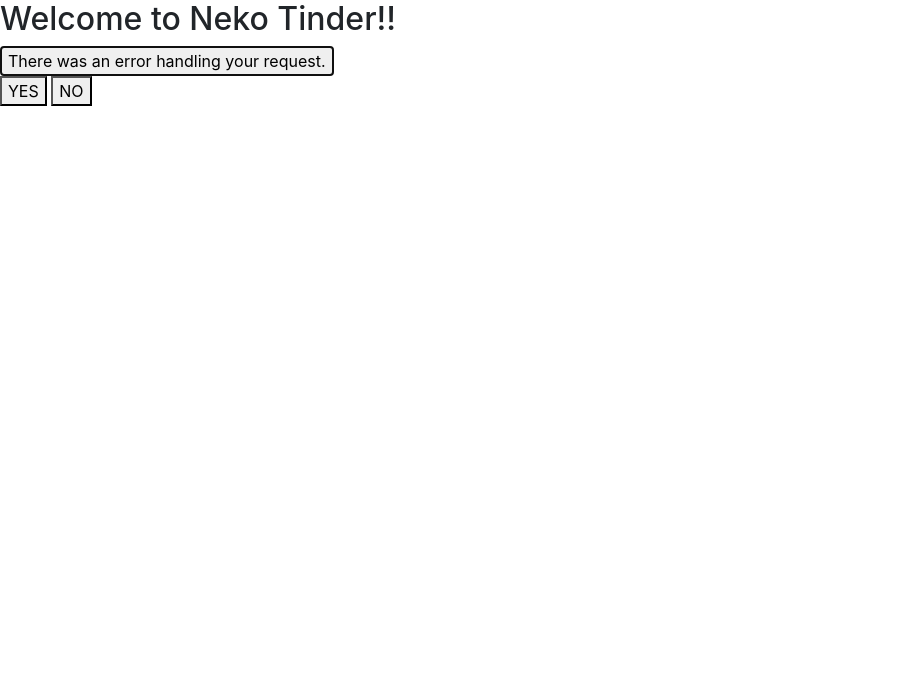
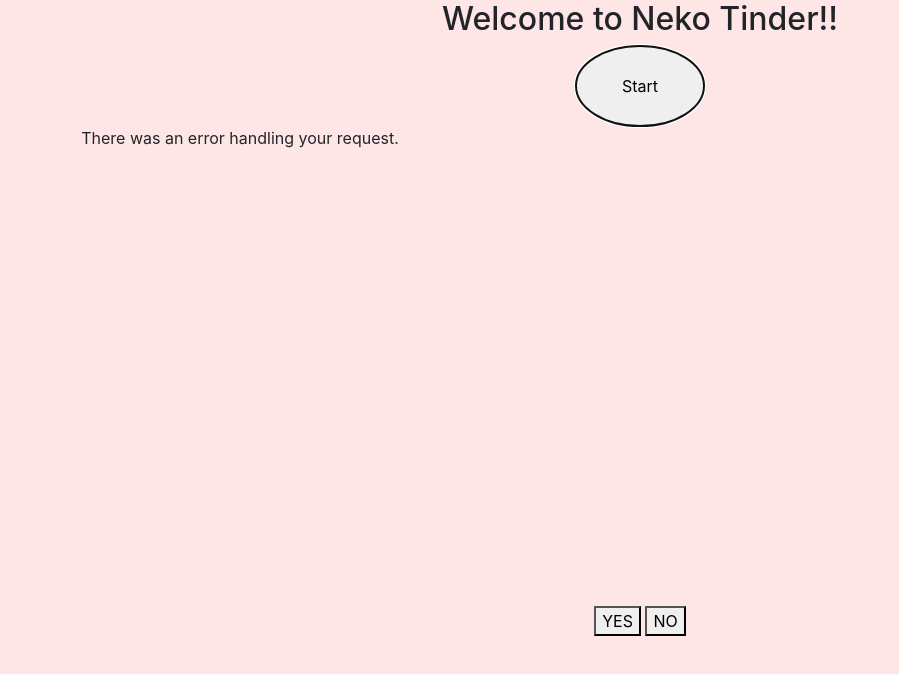
Before and after one commit to cheemurakami/nekoTinder, a website built with webpack: page src/index.html in a window 1280 px wide. Both pictures are taken after a click on the button "Start". Shown: the whole page, without its empty margins (0-899 px from the left). Built offline with nearby package versions, Linux system fonts and the light colour scheme; no server answers.

Commit message:
add styles

```diff
--- a/src/index.html
+++ b/src/index.html
@@ -7,9 +7,13 @@
 </head>
 <body>
   <h2>Welcome to Neko Tinder!!</h2>
-  <button class="start">Start</button>
-  <div class="neko-pic">
+  <div class="startdiv">
+    <button class="start">Start</button>
+  </div>
+  <div>
+    <div class="neko-pic">
 
+    </div>
   </div>
   <div class="buttons">
     <button id="yes">YES</button>
--- a/src/main.js
+++ b/src/main.js
@@ -8,17 +8,21 @@ import { Matcher } from "./Matcher";
 function randomNumber(max){
   return Math.floor(Math.random() * Math.floor(max));
 }
+function addNextPic () {
+  NekoPicApiCall().then(function (response) {
+    if (response){
+      let index = randomNumber(parseInt(response.data.length));
+      let gifLink = response.data[index].images.downsized_large.url;
+      $(".neko-pic").html(`<img src=${gifLink}>`);
+    } else {
+      $(".neko-pic").text("There was an error handling your request.");
+    }
+  });
+}
 $(document).ready(function () {
   $(".start").click(function () {
-    $(".buttons").show(); NekoPicApiCall().then(function (response) {
-      if (response){
-        let index = randomNumber(parseInt(response.data.length));
-        let gifLink = response.data[index].images.downsized_large.url;
-        $(".start").html(`<img src=${gifLink}>`);
-      } else {
-        $(".start").text("There was an error handling your request.");
-      }
-    });
+    $(".buttons").show();
+    addNextPic();
   });
   $("#yes").click(function(){
     let matcher = new Matcher();
@@ -29,14 +33,6 @@ $(document).ready(function () {
     }
   });
   $("#no").click(function(){
-    NekoPicApiCall().then(function (response) {
-      if (response){
-        let index = randomNumber(parseInt(response.data.length));
-        let gifLink = response.data[index].images.downsized_large.url;
-        $(".start").html(`<img src=${gifLink}>`);
-      } else {
-        $(".start").text("There was an error handling your request.");
-      }
-    });
-  })
+    addNextPic();
+  });
 });
--- a/src/styles.css
+++ b/src/styles.css
@@ -1,3 +1,18 @@
+body{
+  text-align: center;
+  background: #ffe6e6;
+}
+.start{
+  width: 10vw;
+  height: 10vh;
+  border: none;
+  border-radius: 50%;
+  cursor: pointer;
+}
 .buttons{
   display: none;
 }
+.neko-pic{
+  width: 480px;
+  height: 480px;
+}
```
